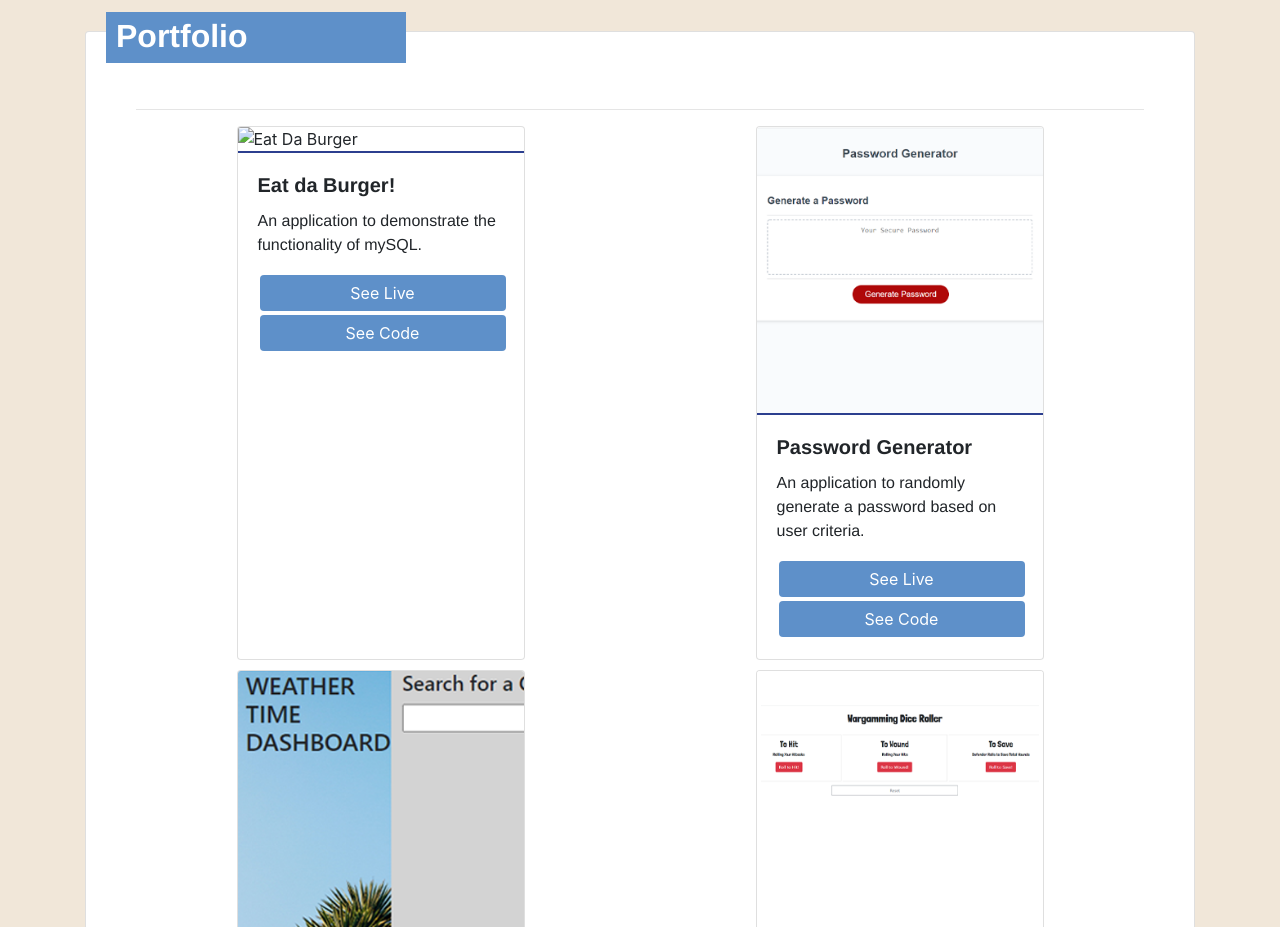
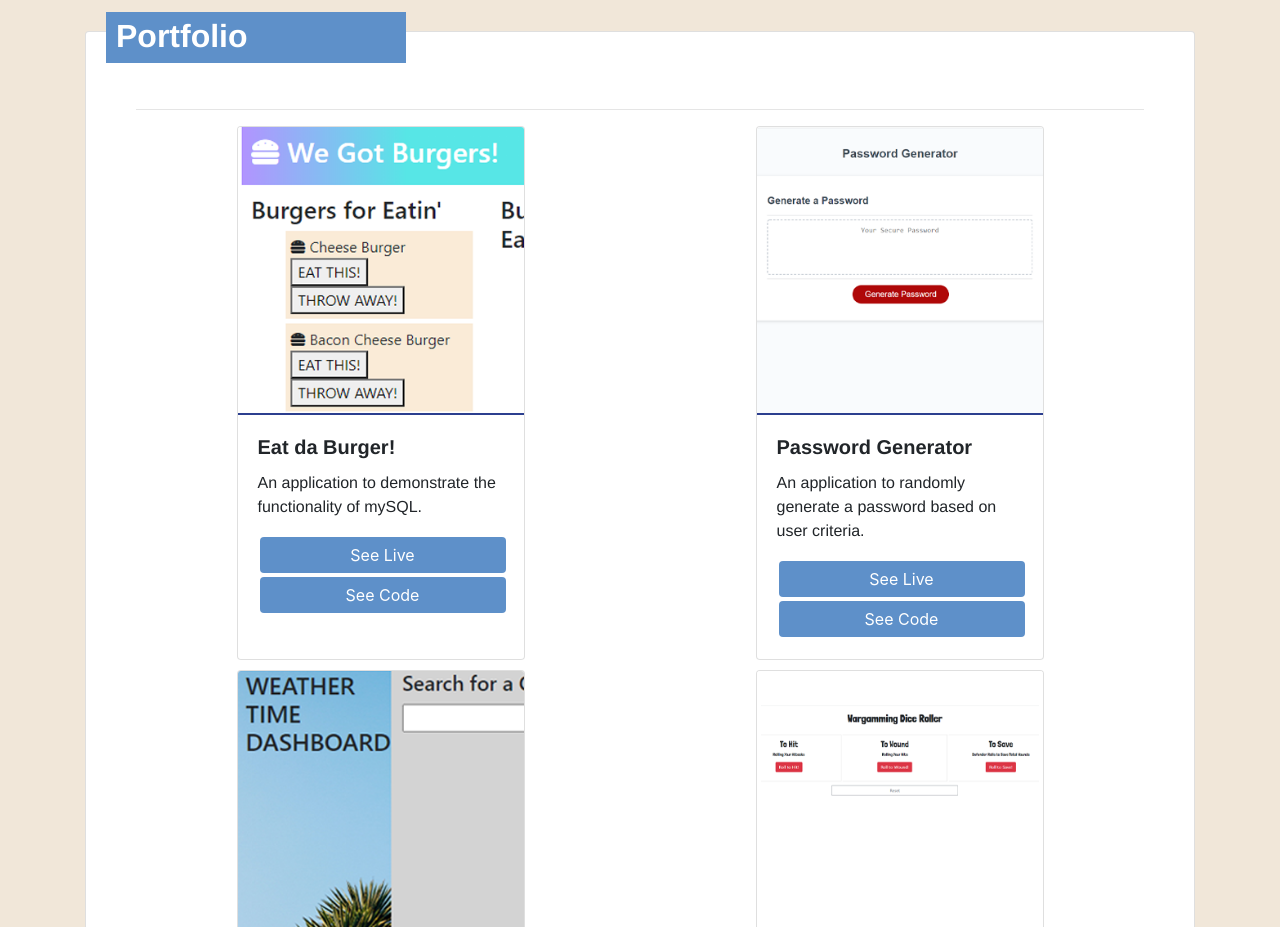
Before and after one commit to ampieschke/PieschkePort, a plain HTML site: page index.html in a window 1280 px wide. Shown: the part 1120-2047 px from the top of the page. Drawn offline with nearby package versions, Linux system fonts and the light colour scheme.

Commit message:
fixed image link on EDB

```diff
--- a/index.html
+++ b/index.html
@@ -143,7 +143,7 @@
         <hr>
         <div class="row">
           <div class="card mx-auto" style="width: 18rem;">
-            <img src="Assets/EDB.jpg" class="card-img-top" alt="Eat Da Burger">
+            <img src="Assets/EDB.png" class="card-img-top" alt="Eat Da Burger">
             <div class="card-body">
               <h5 class="card-title">Eat da Burger!</h5>
               <p class="card-text">An application to demonstrate the functionality of mySQL.</p>
```
